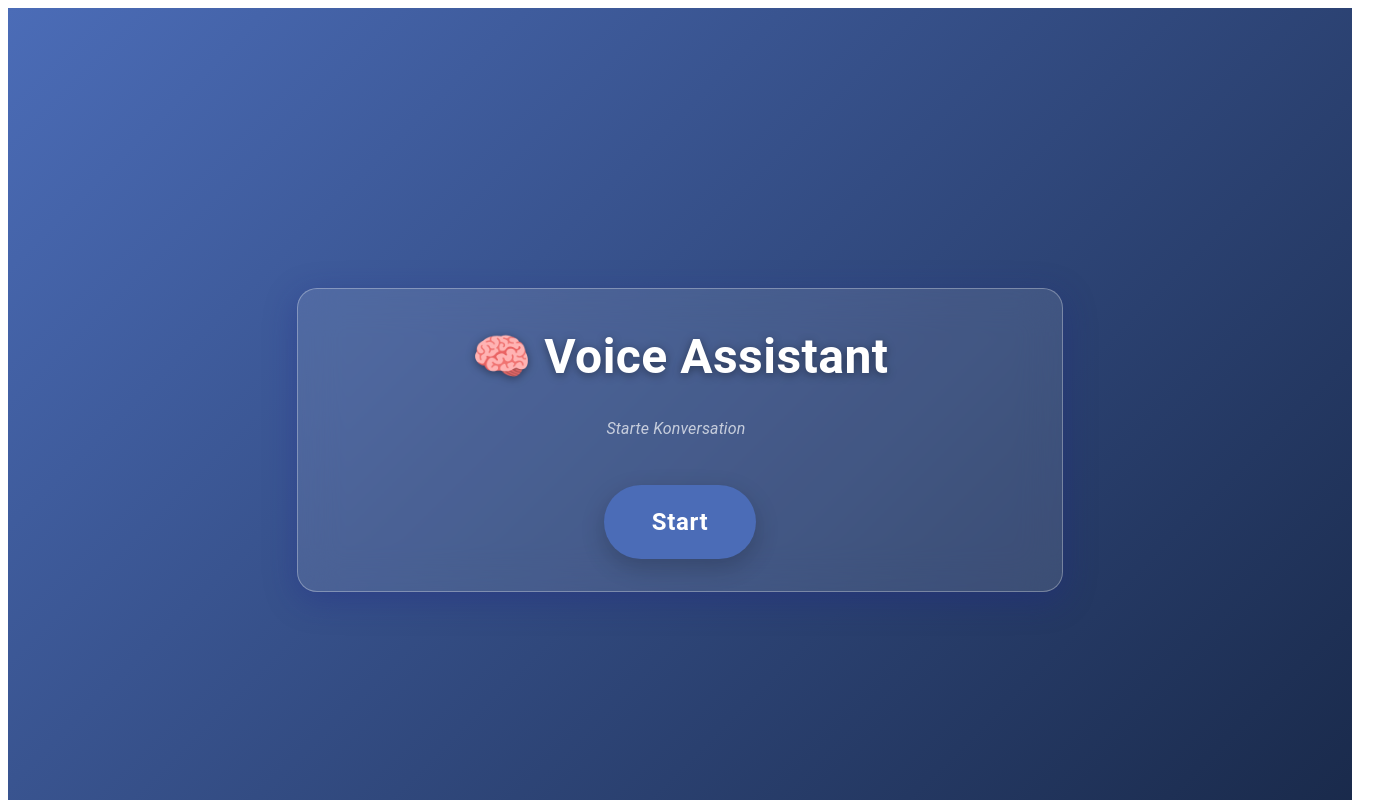
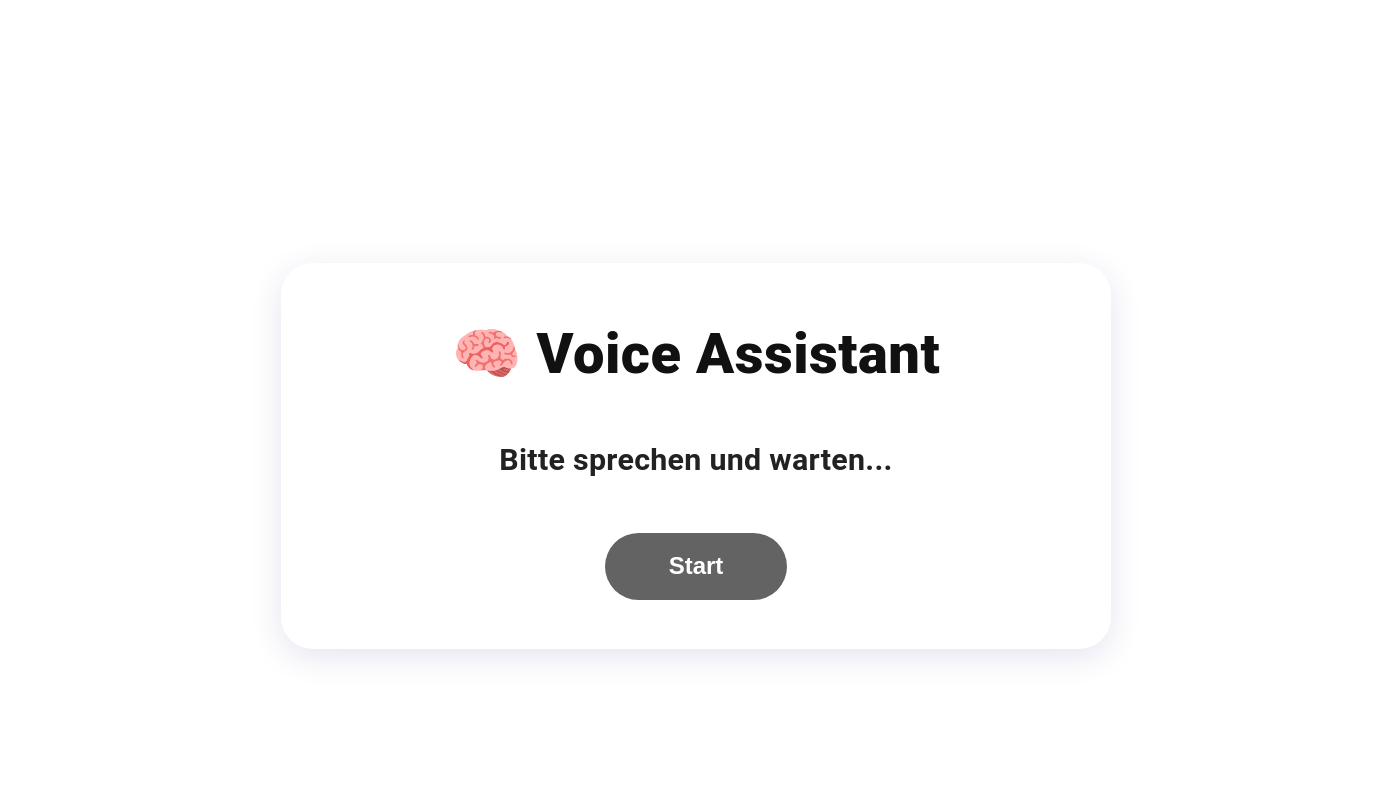
Before and after one commit to mikewegele/closepulse.ai, a React (Vite) app in the folder frontend/: page / in a window 1280 px wide. Shown: the top 800 px of the page, 1384 px wide, since content can reach past the window. Built offline with nearby package versions, Linux system fonts and the light colour scheme.

Commit message:
glass design

```diff
--- a/frontend/src/compontens/VoiceAssistant.tsx
+++ b/frontend/src/compontens/VoiceAssistant.tsx
@@ -7,117 +7,124 @@ const useStyles = makeStyles()(() => ({
   root: {
     height: "100vh",
     width: "100vw",
-    background: "linear-gradient(135deg, #4b6cb7 0%, #182848 100%)",
+    background:
+      "rgba(255, 255, 255, 0.15)", // viel transparenter
+    backdropFilter: "blur(40px)", // mehr Blur
+    WebkitBackdropFilter: "blur(40px)",
     display: "flex",
     flexDirection: "column",
     alignItems: "center",
     justifyContent: "center",
-    padding: "2rem",
+    padding: "3rem",
     fontFamily: "'Segoe UI', Tahoma, Geneva, Verdana, sans-serif",
-    color: "white",
+    color: "#111",
   },
-  glassContainer: {
-    backdropFilter: "blur(20px)",
-    background: "rgba(255, 255, 255, 0.1)",
-    borderRadius: "20px",
-    border: "1px solid rgba(255, 255, 255, 0.3)",
+  glassBox: {
+    background: "rgba(255, 255, 255, 0.12)", // sehr durchsichtig
+    boxShadow:
+      "0 8px 32px 0 rgba(31, 38, 135, 0.12)", // zarter Schatten
+    backdropFilter: "blur(30px)", // sehr starkes Blur
+    WebkitBackdropFilter: "blur(30px)",
+    borderRadius: "32px",
+    border: "1px solid rgba(255, 255, 255, 0.25)", // dünner, heller Rand
+    padding: "3rem 4rem",
+    maxWidth: 700,
     width: "90vw",
-    maxWidth: 700,
-    maxHeight: "80vh",
-    overflowY: "auto",
-    padding: "2rem",
-    boxShadow: "0 8px 32px 0 rgba(31, 38, 135, 0.37)",
+    minHeight: 200,
     display: "flex",
     flexDirection: "column",
+    alignItems: "center",
+    justifyContent: "center",
   },
   header: {
-    fontSize: "3rem",
+    fontSize: "3.5rem",
+    fontWeight: "800",
+    marginBottom: "2.5rem",
+    userSelect: "none",
+    color: "#111",
+    textShadow: "0 0 8px rgba(255 255 255 / 0.6)", // leicht leuchtend
+  },
+  resultText: {
+    fontSize: "1.9rem",
     fontWeight: "700",
-    marginBottom: "1.5rem",
     textAlign: "center",
-    userSelect: "none",
-    textShadow: "0 2px 10px rgba(0,0,0,0.4)",
+    lineHeight: 1.6,
+    whiteSpace: "pre-line",
+    color: "#222",
+    textShadow: "0 0 4px rgba(255 255 255 / 0.7)", // leichter Glow
   },
-  chat: {
-    flexGrow: 1,
-    display: "flex",
-    flexDirection: "column",
-    gap: "1.5rem",
-    overflowY: "auto",
-    paddingRight: "0.5rem",
-  },
-  messageUser: {
-    alignSelf: "flex-end",
-    background: "rgba(255, 255, 255, 0.2)",
-    color: "#e0e0e0",
-    padding: "0.8rem 1.2rem",
-    borderRadius: "20px 20px 0 20px",
-    maxWidth: "75%",
-    fontSize: "1.3rem",
-    lineHeight: 1.4,
+  coloredWord: {
+    fontWeight: "900",
+    padding: "0 8px",
+    borderRadius: "8px",
+    color: "white",
+    display: "inline-block",
     userSelect: "text",
-    wordBreak: "break-word",
-    boxShadow: "0 4px 12px rgba(0,0,0,0.2)",
-  },
-  messageAssistant: {
-    alignSelf: "flex-start",
-    background: "rgba(255, 255, 255, 0.35)",
-    color: "#222",
-    padding: "0.8rem 1.2rem",
-    borderRadius: "20px 20px 20px 0",
-    maxWidth: "75%",
-    fontSize: "1.3rem",
-    lineHeight: 1.4,
-    userSelect: "text",
-    wordBreak: "break-word",
-    boxShadow: "0 4px 12px rgba(0,0,0,0.2)",
-  },
-  systemMessage: {
-    alignSelf: "center",
-    color: "rgba(255,255,255,0.7)",
-    fontStyle: "italic",
-    fontSize: "1rem",
-    marginBottom: "1rem",
+    textShadow: "0 0 3px rgba(0,0,0,0.3)",
   },
   button: {
-    marginTop: "1.8rem",
-    alignSelf: "center",
-    padding: "1rem 3rem",
+    marginTop: "3rem",
+    padding: "1.2rem 4rem",
     fontSize: "1.5rem",
-    fontWeight: "600",
-    borderRadius: "50px",
-    textTransform: "none",
-    boxShadow: "0 8px 24px rgba(0,0,0,0.2)",
-    transition: "background-color 0.3s ease",
+    fontWeight: "700",
+    borderRadius: "60px",
+    backgroundColor: "rgba(34, 34, 34, 0.7)",
+    color: "white",
+    border: "none",
     cursor: "pointer",
     userSelect: "none",
-  },
-  buttonPrimary: {
-    backgroundColor: "#4b6cb7",
-    color: "white",
+    transition: "background-color 0.3s ease",
     "&:hover": {
-      backgroundColor: "#3a54a1",
+      backgroundColor: "rgba(34, 34, 34, 0.9)",
     },
-  },
-  buttonError: {
-    backgroundColor: "#d32f2f",
-    color: "white",
-    "&:hover": {
-      backgroundColor: "#9a2424",
+    "&:disabled": {
+      backgroundColor: "rgba(200, 200, 200, 0.4)",
+      cursor: "not-allowed",
+      color: "#888",
     },
   },
 }));
 
-type Message = {
-  role: "user" | "assistant" | "system";
-  content: string;
+
+// Funktion, die Ampelfarben in Text erkennt und spannt
+const highlightTrafficColors = (text: string, classes: ReturnType<typeof useStyles>["classes"]) => {
+  // Wörter und Farben definieren
+  const colorsMap: { [key: string]: string } = {
+    rot: "#d32f2f",
+    rotlich: "#d32f2f",
+    rotlicht: "#d32f2f",
+    gelb: "#fbc02d",
+    gelblicht: "#fbc02d",
+    gelblicht: "#fbc02d",
+    grün: "#388e3c",
+    gruen: "#388e3c",
+    grünlicht: "#388e3c",
+    gruenlicht: "#388e3c",
+  };
+
+  // Text splitten in Wörter (inklusive Satzzeichen)
+  const words = text.split(/(\s+|\b)/);
+
+  return words.map((word, i) => {
+    const key = word.toLowerCase().replace(/[^a-zäöüß]/g, "");
+    if (colorsMap[key]) {
+      return (
+        <span
+          key={i}
+          className={classes.coloredWord}
+          style={{ backgroundColor: colorsMap[key] }}
+        >
+          {word}
+        </span>
+      );
+    }
+    return word;
+  });
 };
 
 export const VoiceAssistant = () => {
-  const { classes, cx } = useStyles();
-  const [messages, setMessages] = useState<Message[]>([
-    { role: "system", content: "Starte Konversation" },
-  ]);
+  const { classes } = useStyles();
+  const [result, setResult] = useState<string | null>(null);
   const [recording, setRecording] = useState(false);
   const mediaRecorderRef = useRef<MediaRecorder | null>(null);
   const silenceTimer = useRef<NodeJS.Timeout | null>(null);
@@ -137,6 +144,7 @@ export const VoiceAssistant = () => {
 
     mediaRecorder.onstart = () => {
       setRecording(true);
+      setResult(null); // beim Start löschen
     };
 
     mediaRecorder.onstop = async () => {
@@ -156,23 +164,16 @@ export const VoiceAssistant = () => {
         });
 
         const userText = transcribeRes.data.text;
-        if (!userText) return;
+        if (!userText) {
+          setResult("Keine Sprache erkannt.");
+          return;
+        }
 
-        const updated = [...messages, { role: "user", content: userText }];
-        setMessages(updated);
-
-        const askRes = await axios.post("http://localhost:8000/ask", updated);
-        const assistantText = askRes.data.response;
-
-        setMessages([
-          ...updated,
-          {
-            role: "assistant",
-            content: assistantText,
-          },
-        ]);
+        // Anfrage an KI mit nur dem Usertext
+        const askRes = await axios.post("http://localhost:8000/ask", [{ role: "user", content: userText }]);
+        setResult(askRes.data.response);
       } catch {
-        setMessages((m) => [...m, { role: "assistant", content: "Fehler bei der Verbindung." }]);
+        setResult("Fehler bei der Verbindung.");
       }
     };
 
@@ -217,44 +218,21 @@ export const VoiceAssistant = () => {
 
   return (
     <Box className={classes.root}>
-      <Box className={classes.glassContainer}>
-        <Typography className={classes.header} component="h1">
-          🧠 Voice Assistant
+      <Box className={classes.glassBox}>
+        <Typography className={classes.header}>🧠 Voice Assistant</Typography>
+
+        <Typography className={classes.resultText}>
+          {result ? highlightTrafficColors(result, classes) : "Bitte sprechen und warten..."}
         </Typography>
 
-        <Box className={classes.chat}>
-          {messages.map((msg, index) => (
-            <Typography
-              key={index}
-              className={
-                msg.role === "user"
-                  ? classes.messageUser
-                  : msg.role === "assistant"
-                  ? classes.messageAssistant
-                  : classes.systemMessage
-              }
-              style={{ whiteSpace: "pre-line" }}
-            >
-              {msg.role !== "system" && (
-                <strong style={{ textTransform: "capitalize", marginRight: 8 }}>
-                  {msg.role}:
-                </strong>
-              )}
-              {msg.content}
-            </Typography>
-          ))}
-        </Box>
-
-        <Button
-          className={cx(
-            classes.button,
-            recording ? classes.buttonError : classes.buttonPrimary
-          )}
+        <button
+          className={classes.button}
           onClick={startRecording}
           disabled={recording}
+          aria-label="Start Aufnahme"
         >
           {recording ? "Sprich..." : "Start"}
-        </Button>
+        </button>
       </Box>
     </Box>
   );
```
